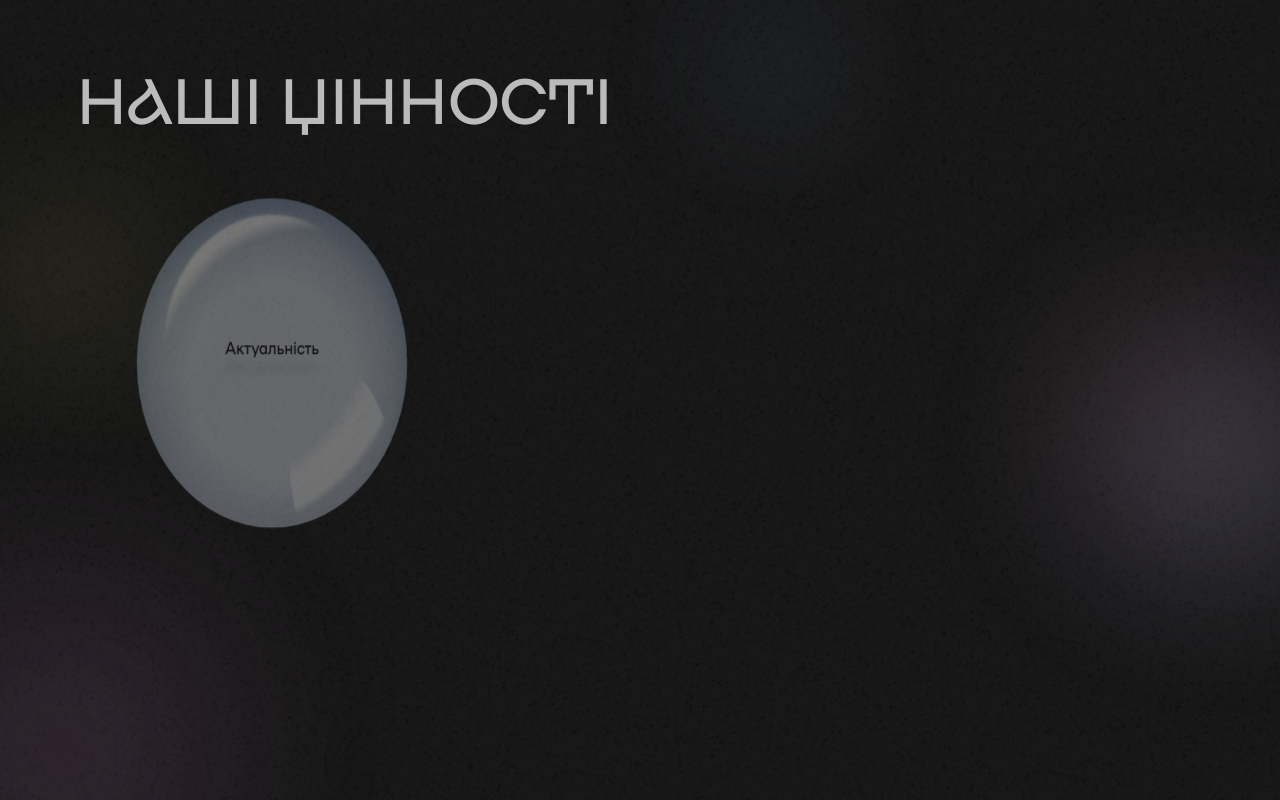
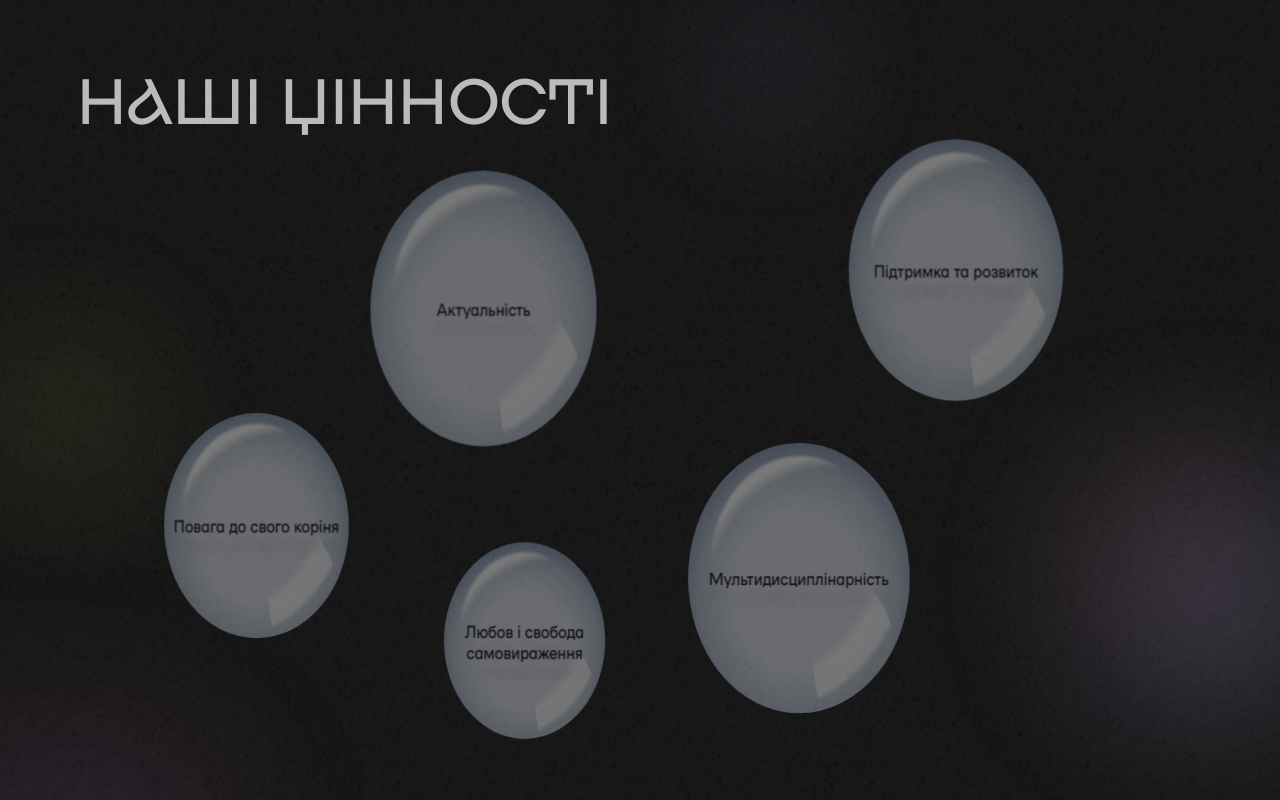
Before and after one commit to okuruchimas/Vatra-Frontend, a Next.js app: page / in a window 1280 px wide. Shown: the part 5780-6580 px from the top of the page. Built offline with nearby package versions, Linux system fonts and the light colour scheme.

Commit message:
replace old bubbles

```diff
--- a/components /Bubbles/Bubble/index.tsx
+++ b/components /Bubbles/Bubble/index.tsx
@@ -10,18 +10,18 @@ import JoinUs from "../../JoinUs";
 
 type BubbleProps = {
   size: number;
-  text: string;
   left?: number;
   right?: number;
   top?: number;
   bottom?: number;
+  text?: string;
 };
 
 const Bubble = (props: BubbleProps) => {
   return (
-    <Wrap size={props.size}>
+    <Wrap size={props.size} left={props.left} right={props.right} top={props.top} bottom={props.bottom}>
       <BubbleWrap>
-        <TextSpan1 />
+        <BubbleText>{props.text}</BubbleText>
       </BubbleWrap>
     </Wrap>
   );
@@ -29,23 +29,26 @@ const Bubble = (props: BubbleProps) => {
 
 export default Bubble;
 
-const Wrap = styled.section<{ size: number }>`
-  height: ${({ size }) => `${size}px`};
-  width: ${({ size }) => `${size}px`};
+const Wrap = styled.section<BubbleProps>`
+  position: absolute;
+  height: ${({ size }) => `${size}vw`};
+  width: ${({ size }) => `${size}vw`};
+  left: ${({ left }) => (left ? `${left}vw` : "inherit")};
+  right: ${({ right }) => (right ? `${right}vw` : "inherit")};
+  top: ${({ top }) => (top ? `${top}vh` : "inherit")};
+  bottom: ${({ bottom }) => (bottom ? `${bottom}vh` : "inherit")};
   display: inline-block;
-  margin: 20px;
-  perspective: 1200px;
   z-index: 1;
-  perspective-origin: 50% 50%;
 `;
 
 const BubbleWrap = styled.figure`
-  display: inline-block;
+  display: flex;
+  align-items: center;
   width: 100%;
   height: 100%;
   border-radius: 100%;
   position: relative;
-  opacity: 0.4;
+  opacity: 0.42;
   margin: 0;
 
   background: radial-gradient(
@@ -128,46 +131,15 @@ const BubbleWrap = styled.figure`
   }
 `;
 
-const TextSpan = styled.span`
-  margin: 30%;
-  position: absolute;
-
-  &:before {
+const BubbleText = styled.span`
+  padding: 0 0.8vw;
   font-family: "namu-pro";
   font-size: 2vh;
-    width: 280px;
-    position: absolute;
+  width: 100%;
   text-align: center;
-    top: 36px;
-    left: -80px;
   color: black;
+  z-index: 3;
 
   text-shadow: 0 15px 5px rgba(0, 0, 0, 0.1),
   10px 20px 5px rgba(0, 0, 0, 0.05), -10px 20px 5px rgba(0, 0, 0, 0.05);
-  }
 `;
-const TextSpan1 = styled(TextSpan)`
-  &:before {
-    content: "Актуальність";
-  }
-`;
-const TextSpan2 = styled(TextSpan)`
-  &:before {
-    content: "Підтримка та розвиток";
-  }
-`;
-const TextSpan3 = styled(TextSpan)`
-  &:before {
-    content: "Мультидисциплінарність";
-  }
-`;
-const TextSpan4 = styled(TextSpan)`
-  &:before {
-    content: "Любов і свобода самовираження";
-  }
-`;
-const TextSpan5 = styled(TextSpan)`
-  &:before {
-    content: "Повага до свого корІння";
-  }
-`;
--- a/components /Bubbles/index.tsx
+++ b/components /Bubbles/index.tsx
@@ -16,38 +16,15 @@ const Bubbles = () => {
         <YellowGradient size={8} animationTime={8} left={1} top={28} />
         <SkyGradient size={20} animationTime={4} right={-4} top={40} />
         <PurpleGradient size={24} animationTime={4} left={-8} top={74} />
-        <Bubble size={300} text="Actuality" />
-        {/*<Rotate>*/}
-        {/*  <BubbleWrap size={300}>*/}
-        {/*    <Bubble>*/}
-        {/*      <TextSpan1 />*/}
-        {/*    </Bubble>*/}
-        {/*  </BubbleWrap>*/}
-        {/*  <BubbleWrap size={260}>*/}
-        {/*    <Bubble>*/}
-        {/*      <TextSpan2 />*/}
-        {/*    </Bubble>*/}
-        {/*  </BubbleWrap>*/}
-        {/*</Rotate>*/}
-        {/*<SecondRotate>*/}
-        {/*  <BubbleWrap size={240}>*/}
-        {/*    <Bubble>*/}
-        {/*      <TextSpan3 />*/}
-        {/*    </Bubble>*/}
-        {/*  </BubbleWrap>*/}
-        {/*  <BubbleWrap size={280}>*/}
-        {/*    <Bubble>*/}
-        {/*      <TextSpan4 />*/}
-        {/*    </Bubble>*/}
-        {/*  </BubbleWrap>*/}
-        {/*</SecondRotate>*/}
-        {/*<ThirdRotate>*/}
-        {/*  <BubbleWrap size={240}>*/}
-        {/*    <Bubble>*/}
-        {/*      <TextSpan5 />*/}
-        {/*    </Bubble>*/}
-        {/*  </BubbleWrap>*/}
-        {/*</ThirdRotate>*/}
+
+        <Bubble size={19.6} top={6} left={28} text="Актуальність" />
+        <Bubble size={18.6} top={2} right={16} text="Підтримка та розвиток" />
+
+        <Bubble size={19.2} top={40} right={28} text="Мультидисциплінарність" />
+
+        <Bubble size={14} top={52} left={34} text="Любов і свобода самовираження" />
+        <Bubble size={16} top={36} left={12} text="Повага до свого коріня" />
+
       </BubblesWrap>
     </Wrap>
   );
@@ -69,11 +46,11 @@ const Title = styled.span`
   font-family: "namu-1400";
   font-size: 8vh;
   color: #bbbbbb;
-  margin-bottom: 4vh;
 `;
 
 const BubblesWrap = styled.div`
+  position: relative;
   width: 100vw;
-  padding: 2vw 8vw;
-  min-height: 72vw;
+  padding: 4vw 8vw;
+  min-height: 52vw;
 `;
```
Lines whose indentation alone changed are shown as unchanged.
